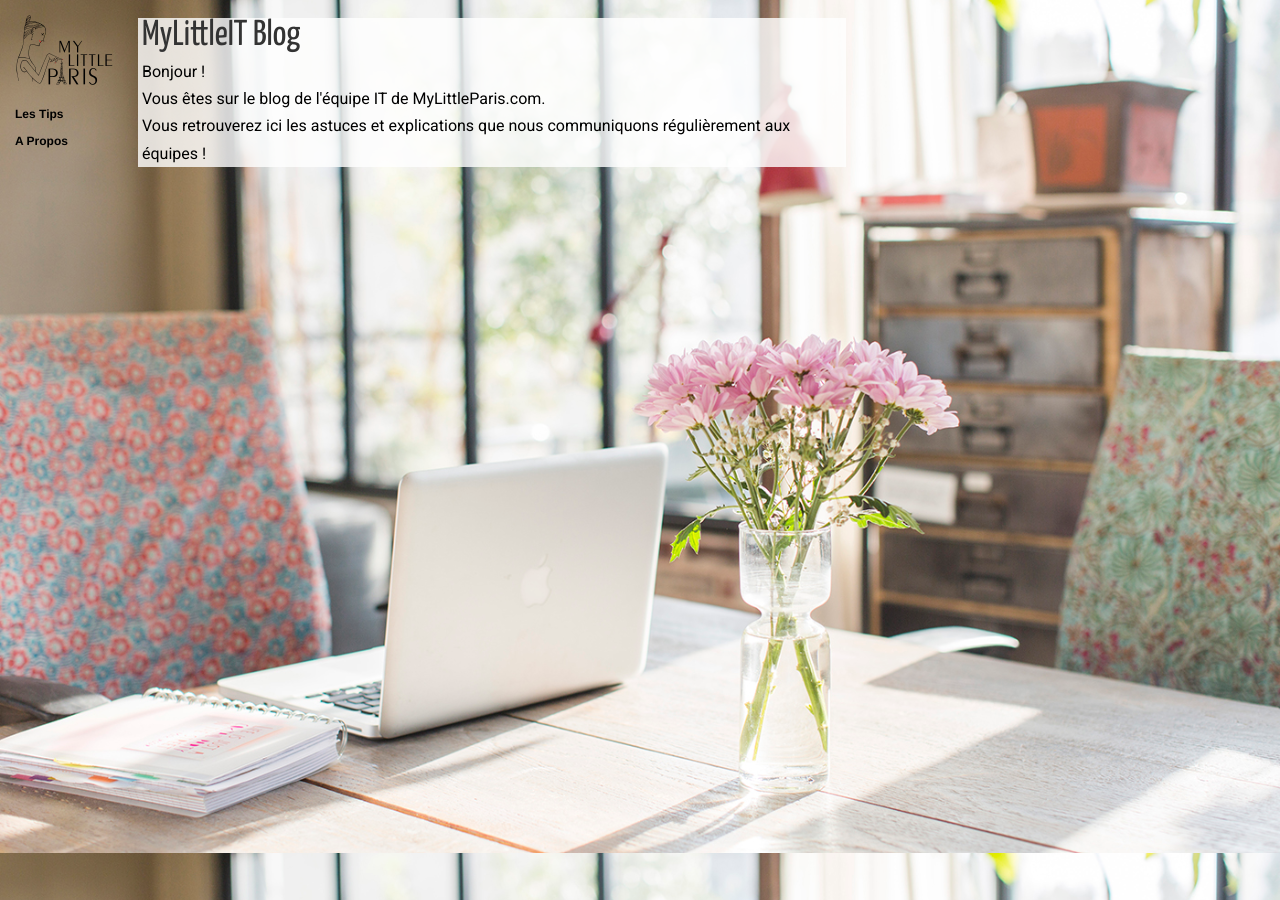
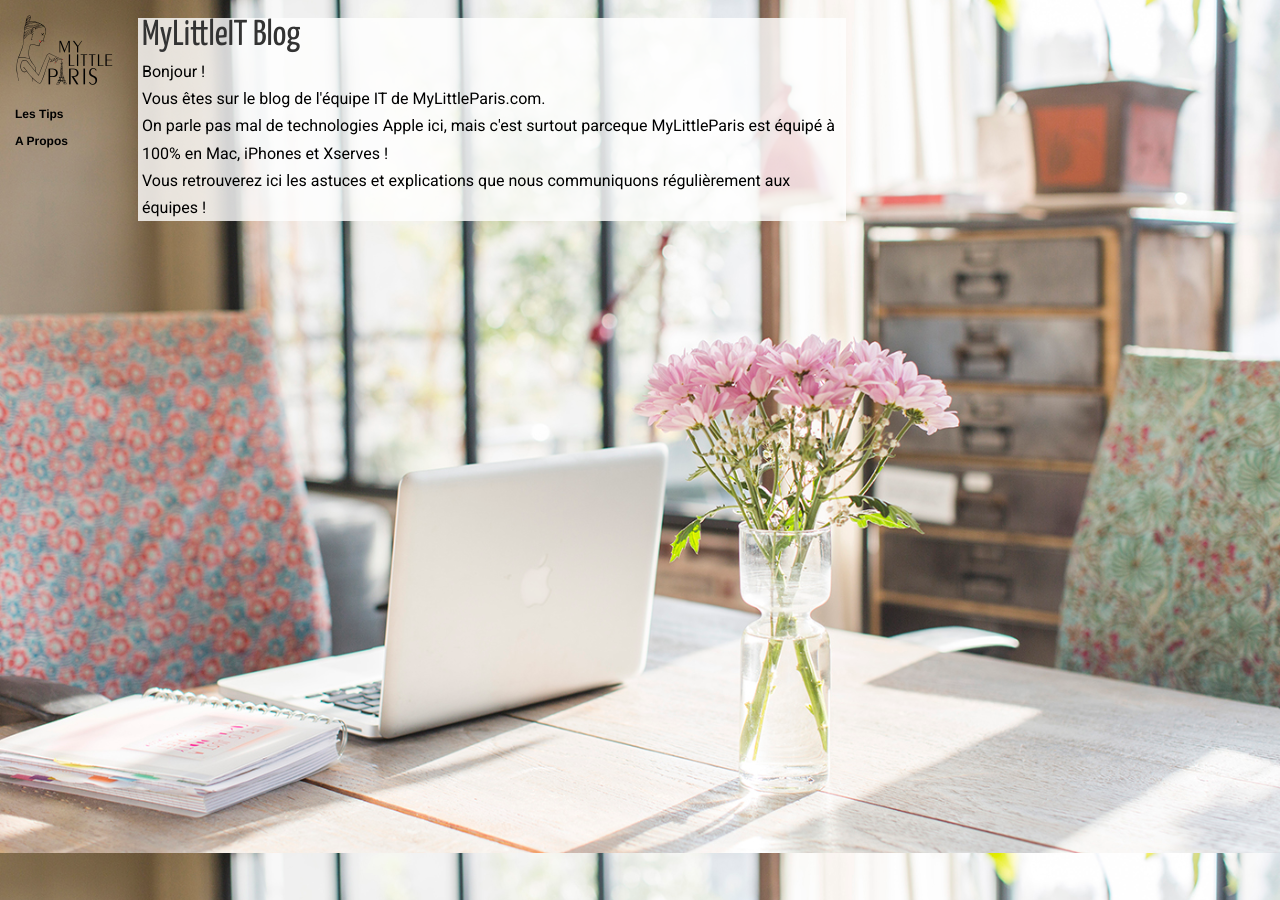
Before and after one commit to holman/left, a Jekyll site: the page built from about.html, in a window 1280 px wide. Built offline with Jekyll 4.4.1, drawn with Linux system fonts in a browser that asks for light colours; nearby versions of some CDN libraries.

Commit message:
Update about.html

```diff
--- a/about.html
+++ b/about.html
@@ -8,9 +8,9 @@
   <h1>{{ site.name }}</h1>
 
   <p>
-
   Bonjour ! <br />
   Vous êtes sur le blog de l'équipe IT de MyLittleParis.com. <br />
+  On parle pas mal de technologies Apple ici, mais c'est surtout parceque MyLittleParis est équipé à 100% en Mac, iPhones et Xserves ! <br />
   Vous retrouverez ici les astuces et explications que nous communiquons régulièrement aux équipes !
   </p>
 </section>
```
